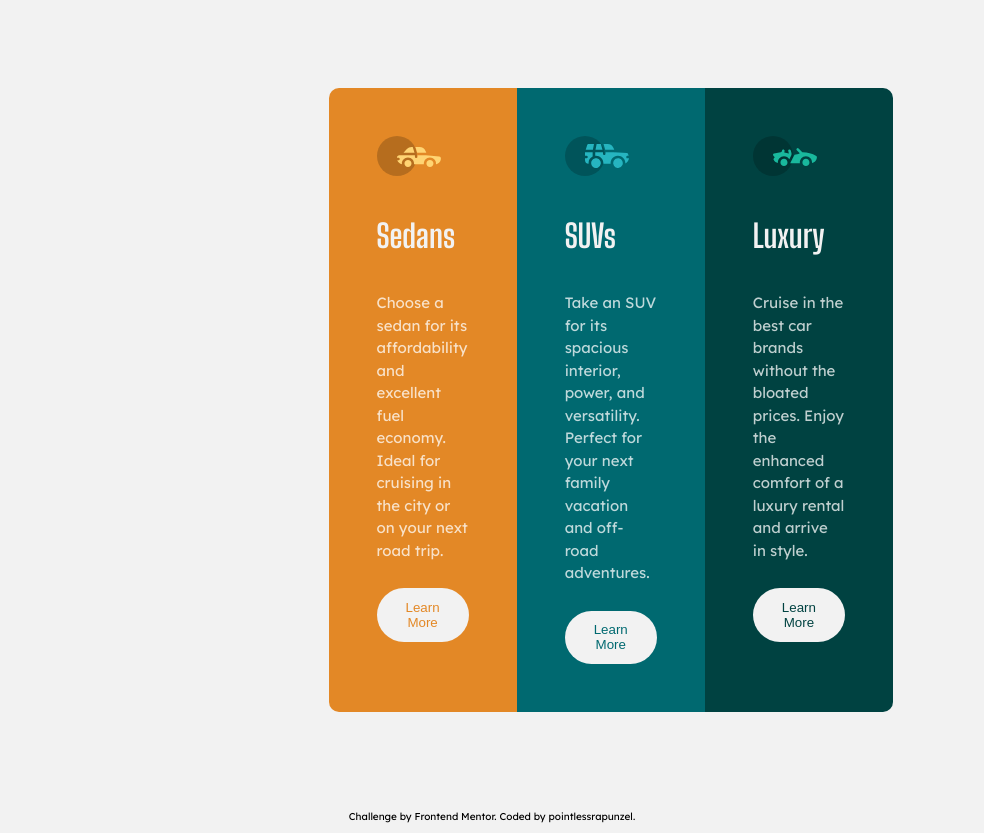
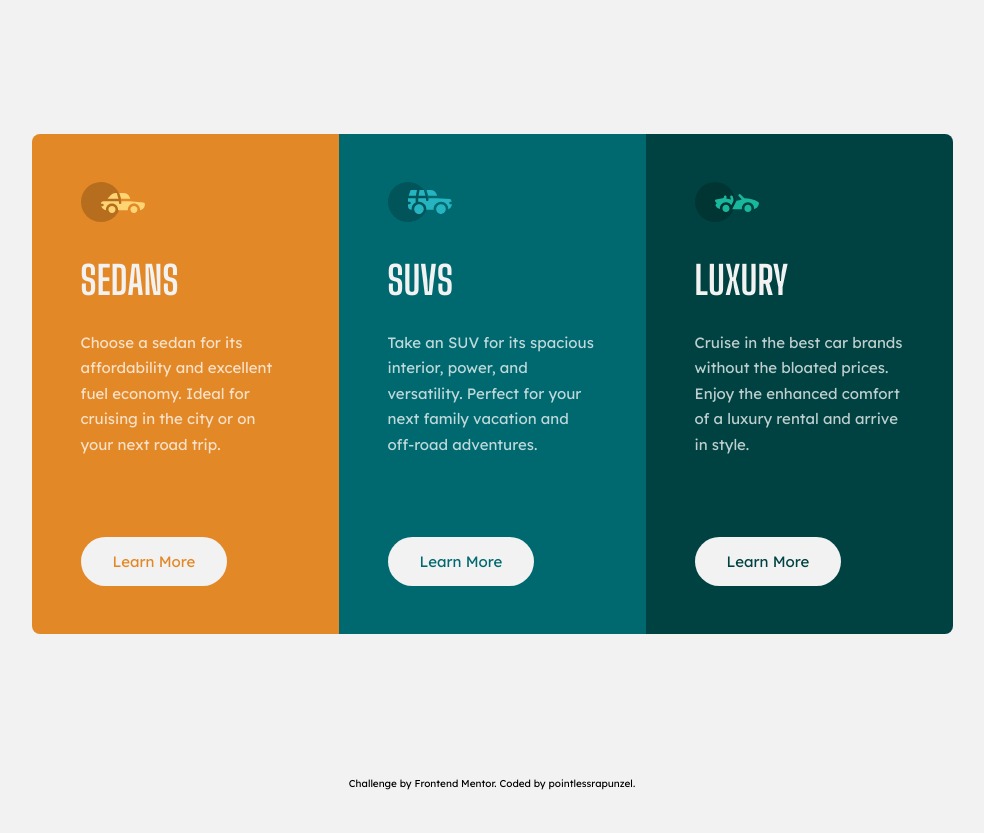
Before and after one commit to pointlessrapunzel/frontend-mentor-challenges, a plain HTML site: page 3-column-preview-card/index.html in a window 1280 px wide. Shown: the whole page, without its empty margins (148-1132 px from the left). After the commit the page ends 800 px from the top, so only its background shows below. Drawn offline with Linux system fonts and the light colour scheme.

Commit message:
Finish desktop styling

```diff
--- a/3-column-preview-card/styles/main.scss
+++ b/3-column-preview-card/styles/main.scss
@@ -16,7 +16,8 @@ $mq-desktop: 900px;
   --clr-very-light-gray: hsl(0, 0%, 95%);
 }
 
-html {
+html,
+button {
   font-family: var(--ff-primary);
 }
 
@@ -33,7 +34,7 @@ body {
 }
 
 .card {
-  --bord-radius: 10px;
+  --bord-radius: 8px;
   color: var(--clr-transparent-white);
   max-width: 327px;
   font-size: 1.5rem;
@@ -44,7 +45,7 @@ body {
   &__column {
     --bg-clr: none;
     background-color: var(--bg-clr);
-    padding: 48px;
+    padding: 48px 49px;
 
     &:first-child {
       --bg-clr: var(--clr-bright-orange);
@@ -74,20 +75,23 @@ body {
     color: var(--clr-very-light-gray);
     font-family: var(--ff-accent);
     font-weight: 700;
-    font-size: 3.2rem;
+    font-size: 2.6em;
     line-height: 1;
-    margin: 40px 0;
+    margin: 35px 0 30px;
+    letter-spacing: 0.3px;
+    text-transform: uppercase;
   }
 
   &__text {
-    line-height: 1.5;
-    margin-bottom: 26px;
+    line-height: 1.7;
+    margin-bottom: 22px;
   }
 
   &__btn {
+    font-size: 1em;
     background: var(--clr-very-light-gray);
     color: var(--bg-clr);
-    padding: 0.733em 2.028em;
+    padding: 0.85em 2em;
     border: 2px solid transparent;
     border-radius: 100px;
     cursor: pointer;
@@ -105,8 +109,15 @@ body {
 
   @media screen and (min-width: $mq-desktop) {
     flex-direction: row;
+    max-width: none;
+    min-height: 500px;
 
     &__column {
+      display: flex;
+      flex-direction: column;
+      align-items: flex-start;
+      max-width: 307px;
+
       &:first-child {
         border-top-left-radius: var(--bord-radius);
         border-top-right-radius: 0;
@@ -118,6 +129,10 @@ body {
         border-bottom-right-radius: var(--bord-radius);
         border-bottom-left-radius: 0;
       }
+    }
+
+    &__btn {
+      margin-top: auto;
     }
   }
 }
```
Also changed, not shown: 3-column-preview-card/styles/main.min.css, 1 other file.
